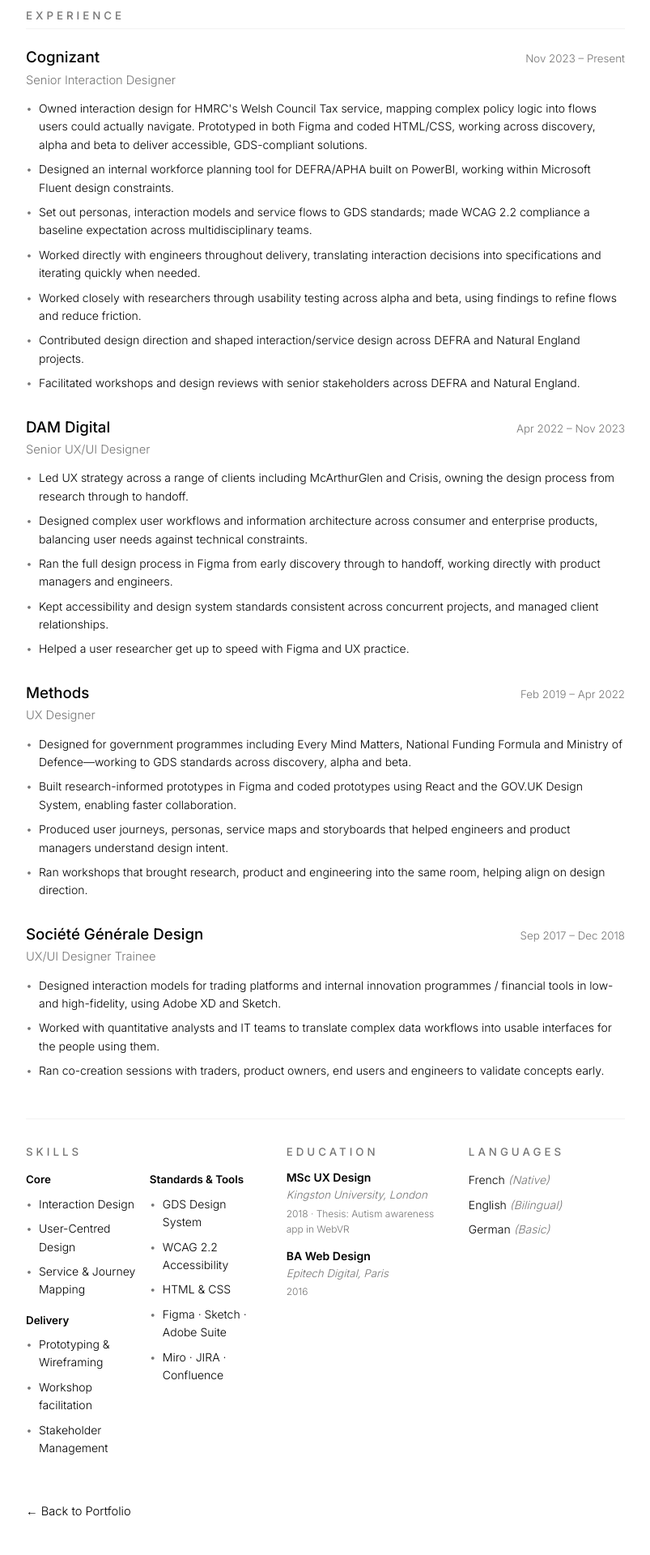
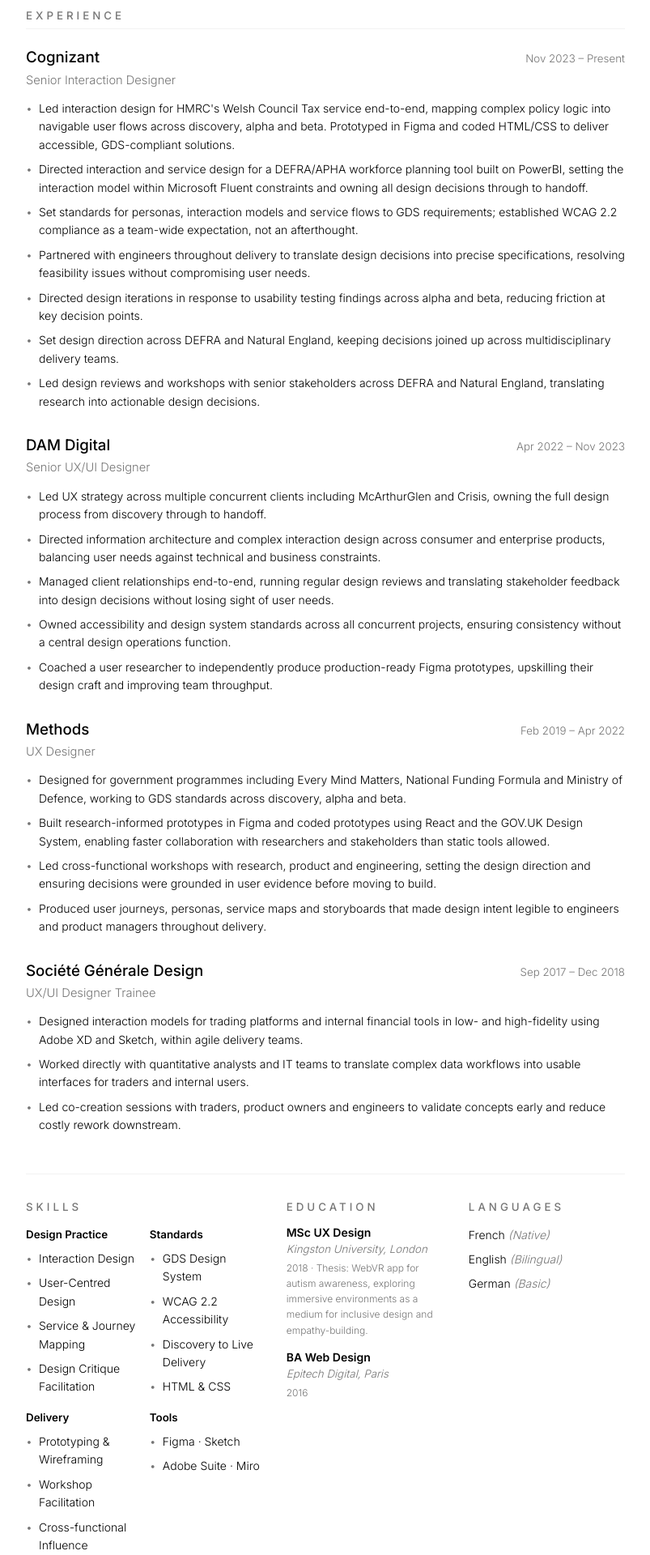
Before and after one commit to julcresus/julcresus.github.io, a React (Create React App) app: page /cv in a window 1280 px wide. Shown: the part 420-2340 px from the top of the page at 81% size, without its empty margins (238-1041 px from the left). Built offline with nearby package versions, Linux system fonts and the light colour scheme; no server answers.

Commit message:
Rework CV for lead-level framing: stronger verbs, leadership evidence, expanded skills and thesis

```diff
--- a/src/pages/about/cv.js
+++ b/src/pages/about/cv.js
@@ -21,12 +21,12 @@
 
       <div className="cv-editorial-header">
         <h1 className="cv-name">Julien Crésus-Ashton</h1>
-        <h2 className="cv-editorial-title">SENIOR INTERACTION DESIGNER</h2>
+        <h2 className="cv-editorial-title">LEAD INTERACTION DESIGNER</h2>
       </div>
 
       <div className="cv-editorial-summary">
         <p>
-          London-based interaction designer with eight years’ experience in consultancy and digital transformation across government, fintech, and enterprise. I specialize in user-centred design for complex, high-stakes services where the interaction model matters more than the visual finish. I work across the full delivery lifecycle, collaborating closely with engineering and research to make practical, evidence-based design decisions while treating accessibility (WCAG 2.2) as a strict baseline.
+          London-based interaction designer with eight years' experience in consultancy and digital transformation across government, fintech, and enterprise. I specialize in user-centred design for complex, high-stakes services where the interaction model matters more than the visual finish. I work across the full delivery lifecycle, collaborating closely with engineering and research to make practical, evidence-based design decisions while treating accessibility (WCAG 2.2) as a strict baseline.
         </p>
       </div>
 
@@ -42,13 +42,13 @@
           </div>
           <p className="cv-job-role">Senior Interaction Designer</p>
           <ul className="cv-bullets">
-            <li>Owned interaction design for HMRC's Welsh Council Tax service, mapping complex policy logic into flows users could actually navigate. Prototyped in both Figma and coded HTML/CSS, working across discovery, alpha and beta to deliver accessible, GDS-compliant solutions.</li>
-            <li>Designed an internal workforce planning tool for DEFRA/APHA built on PowerBI, working within Microsoft Fluent design constraints.</li>
-            <li>Set out personas, interaction models and service flows to GDS standards; made WCAG 2.2 compliance a baseline expectation across multidisciplinary teams.</li>
-            <li>Worked directly with engineers throughout delivery, translating interaction decisions into specifications and iterating quickly when needed.</li>
-            <li>Worked closely with researchers through usability testing across alpha and beta, using findings to refine flows and reduce friction.</li>
-            <li>Contributed design direction and shaped interaction/service design across DEFRA and Natural England projects.</li>
-            <li>Facilitated workshops and design reviews with senior stakeholders across DEFRA and Natural England.</li>
+            <li>Led interaction design for HMRC's Welsh Council Tax service end-to-end, mapping complex policy logic into navigable user flows across discovery, alpha and beta. Prototyped in Figma and coded HTML/CSS to deliver accessible, GDS-compliant solutions.</li>
+            <li>Directed interaction and service design for a DEFRA/APHA workforce planning tool built on PowerBI, setting the interaction model within Microsoft Fluent constraints and owning all design decisions through to handoff.</li>
+            <li>Set standards for personas, interaction models and service flows to GDS requirements; established WCAG 2.2 compliance as a team-wide expectation, not an afterthought.</li>
+            <li>Partnered with engineers throughout delivery to translate design decisions into precise specifications, resolving feasibility issues without compromising user needs.</li>
+            <li>Directed design iterations in response to usability testing findings across alpha and beta, reducing friction at key decision points.</li>
+            <li>Set design direction across DEFRA and Natural England, keeping decisions joined up across multidisciplinary delivery teams.</li>
+            <li>Led design reviews and workshops with senior stakeholders across DEFRA and Natural England, translating research into actionable design decisions.</li>
           </ul>
         </div>
 
@@ -59,11 +59,11 @@
           </div>
           <p className="cv-job-role">Senior UX/UI Designer</p>
           <ul className="cv-bullets">
-            <li>Led UX strategy across a range of clients including McArthurGlen and Crisis, owning the design process from research through to handoff.</li>
-            <li>Designed complex user workflows and information architecture across consumer and enterprise products, balancing user needs against technical constraints.</li>
-            <li>Ran the full design process in Figma from early discovery through to handoff, working directly with product managers and engineers.</li>
-            <li>Kept accessibility and design system standards consistent across concurrent projects, and managed client relationships.</li>
-            <li>Helped a user researcher get up to speed with Figma and UX practice.</li>
+            <li>Led UX strategy across multiple concurrent clients including McArthurGlen and Crisis, owning the full design process from discovery through to handoff.</li>
+            <li>Directed information architecture and complex interaction design across consumer and enterprise products, balancing user needs against technical and business constraints.</li>
+            <li>Managed client relationships end-to-end, running regular design reviews and translating stakeholder feedback into design decisions without losing sight of user needs.</li>
+            <li>Owned accessibility and design system standards across all concurrent projects, ensuring consistency without a central design operations function.</li>
+            <li>Coached a user researcher to independently produce production-ready Figma prototypes, upskilling their design craft and improving team throughput.</li>
           </ul>
         </div>
 
@@ -74,10 +74,10 @@
           </div>
           <p className="cv-job-role">UX Designer</p>
           <ul className="cv-bullets">
-            <li>Designed for government programmes including Every Mind Matters, National Funding Formula and Ministry of Defence—working to GDS standards across discovery, alpha and beta.</li>
-            <li>Built research-informed prototypes in Figma and coded prototypes using React and the GOV.UK Design System, enabling faster collaboration.</li>
-            <li>Produced user journeys, personas, service maps and storyboards that helped engineers and product managers understand design intent.</li>
-            <li>Ran workshops that brought research, product and engineering into the same room, helping align on design direction.</li>
+            <li>Designed for government programmes including Every Mind Matters, National Funding Formula and Ministry of Defence, working to GDS standards across discovery, alpha and beta.</li>
+            <li>Built research-informed prototypes in Figma and coded prototypes using React and the GOV.UK Design System, enabling faster collaboration with researchers and stakeholders than static tools allowed.</li>
+            <li>Led cross-functional workshops with research, product and engineering, setting the design direction and ensuring decisions were grounded in user evidence before moving to build.</li>
+            <li>Produced user journeys, personas, service maps and storyboards that made design intent legible to engineers and product managers throughout delivery.</li>
           </ul>
         </div>
 
@@ -88,9 +88,9 @@
           </div>
           <p className="cv-job-role">UX/UI Designer Trainee</p>
           <ul className="cv-bullets">
-            <li>Designed interaction models for trading platforms and internal innovation programmes / financial tools in low- and high-fidelity, using Adobe XD and Sketch.</li>
-            <li>Worked with quantitative analysts and IT teams to translate complex data workflows into usable interfaces for the people using them.</li>
-            <li>Ran co-creation sessions with traders, product owners, end users and engineers to validate concepts early.</li>
+            <li>Designed interaction models for trading platforms and internal financial tools in low- and high-fidelity using Adobe XD and Sketch, within agile delivery teams.</li>
+            <li>Worked directly with quantitative analysts and IT teams to translate complex data workflows into usable interfaces for traders and internal users.</li>
+            <li>Led co-creation sessions with traders, product owners and engineers to validate concepts early and reduce costly rework downstream.</li>
           </ul>
         </div>
       </div>
@@ -100,27 +100,33 @@
           <h3 className="cv-section-title">SKILLS</h3>
           <div className="cv-skills-grid">
             <div>
-              <p className="cv-skill-header">Core</p>
+              <p className="cv-skill-header">Design Practice</p>
               <ul className="cv-bullets">
                 <li>Interaction Design</li>
                 <li>User-Centred Design</li>
                 <li>Service & Journey Mapping</li>
+                <li>Design Critique Facilitation</li>
               </ul>
               <p className="cv-skill-header mt-3">Delivery</p>
               <ul className="cv-bullets">
                 <li>Prototyping & Wireframing</li>
-                <li>Workshop facilitation</li>
+                <li>Workshop Facilitation</li>
+                <li>Cross-functional Influence</li>
                 <li>Stakeholder Management</li>
               </ul>
             </div>
             <div>
-              <p className="cv-skill-header">Standards & Tools</p>
+              <p className="cv-skill-header">Standards</p>
               <ul className="cv-bullets">
                 <li>GDS Design System</li>
                 <li>WCAG 2.2 Accessibility</li>
+                <li>Discovery to Live Delivery</li>
                 <li>HTML & CSS</li>
-                <li>Figma · Sketch · Adobe Suite</li>
-                <li>Miro · JIRA · Confluence</li>
+              </ul>
+              <p className="cv-skill-header mt-3">Tools</p>
+              <ul className="cv-bullets">
+                <li>Figma · Sketch</li>
+                <li>Adobe Suite · Miro</li>
               </ul>
             </div>
           </div>
@@ -131,7 +137,7 @@
           <div className="cv-edu-block">
             <h5 className="cv-edu-title">MSc UX Design</h5>
             <p className="cv-edu-school">Kingston University, London</p>
-            <p className="cv-edu-meta">2018 · Thesis: Autism awareness app in WebVR</p>
+            <p className="cv-edu-meta">2018 · Thesis: WebVR app for autism awareness, exploring immersive environments as a medium for inclusive design and empathy-building.</p>
           </div>
           <div className="cv-edu-block mt-3">
             <h5 className="cv-edu-title">BA Web Design</h5>
```
